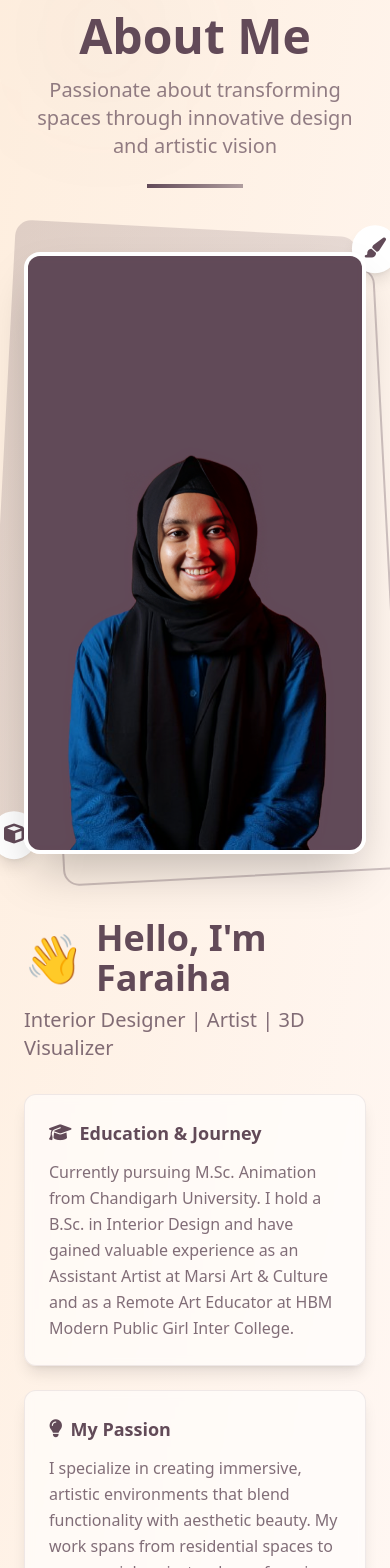
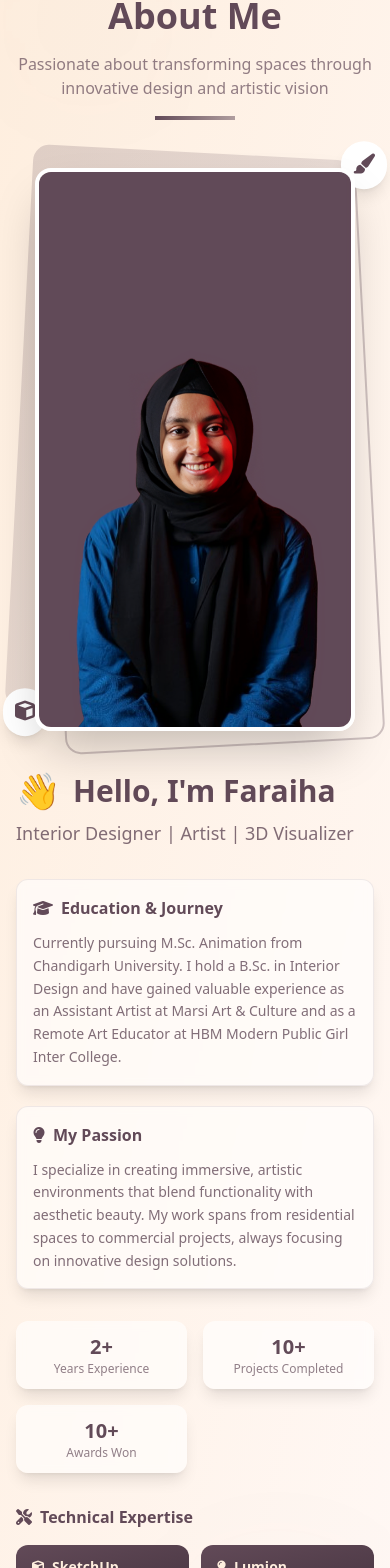
Before and after one commit to DiyaKanwar/Faraiha-Rehman-Portfolio, a React (Create React App) app: page / in a window 390 px wide. Shown: the part 912-2480 px from the top of the page. Built offline with nearby package versions, Linux system fonts and the light colour scheme; the HTML template or start-up script is replaced by a standard one.

Commit message:
other sections

```diff
--- a/src/App.js
+++ b/src/App.js
@@ -321,29 +321,30 @@ export default function App() {
         </div>
       </section>
 
+
       {/* About Section */}
-      <section id="about" className="py-20 bg-gradient-to-br from-[#FEEEDE] to-[#FFF8F5] relative overflow-hidden">
+     <section id="about" className="py-16 sm:py-20 bg-gradient-to-br from-[#FEEEDE] to-[#FFF8F5] relative overflow-hidden">
 
-        {/* Background decorative elements */}
-        <div className="absolute top-10 left-10 w-32 h-32 bg-[#624A58]/5 rounded-full blur-3xl"></div>
-        <div className="absolute bottom-10 right-10 w-48 h-48 bg-[#624A58]/5 rounded-full blur-3xl"></div>
+  {/* Decorative Background */}
+  <div className="absolute top-10 left-10 w-24 h-24 sm:w-32 sm:h-32 bg-[#624A58]/5 rounded-full blur-3xl"></div>
+  <div className="absolute bottom-10 right-10 w-36 h-36 sm:w-48 sm:h-48 bg-[#624A58]/5 rounded-full blur-3xl"></div>
 
-        <div className="container mx-auto px-6 relative z-10">
-          <div className="text-center mb-16">
-            <h2 className="text-5xl font-bold text-[#624A58] mb-4">About Me</h2>
-            <p className="text-xl text-[#624A58]/70 max-w-2xl mx-auto mb-6">
+  <div className="container mx-auto px-4 sm:px-6 relative z-10">
+    <div className="text-center mb-12 sm:mb-16">
+      <h2 className="text-4xl sm:text-5xl font-bold text-[#624A58] mb-4">About Me</h2>
+      <p className="text-base sm:text-xl text-[#624A58]/70 max-w-2xl mx-auto mb-4 sm:mb-6">
         Passionate about transforming spaces through innovative design and artistic vision
       </p>
-            <div className="w-24 h-1 bg-gradient-to-r from-[#624A58] to-[#624A58]/50 mx-auto"></div>
+      <div className="w-20 h-1 bg-gradient-to-r from-[#624A58] to-[#624A58]/50 mx-auto"></div>
     </div>
 
-          <div className="grid grid-cols-1 lg:grid-cols-2 gap-16 items-center max-w-6xl mx-auto">
-            {/* Enhanced Profile Image Section */}
+    <div className="grid grid-cols-1 md:grid-cols-2 gap-10 sm:gap-16 items-center max-w-6xl mx-auto">
+
+      {/* Profile Image */}
       <div className="relative">
-              <div className="relative max-w-md mx-auto">
-                {/* Decorative background shapes */}
-                <div className="absolute -top-6 -left-6 w-full h-full bg-gradient-to-br from-[#624A58]/20 to-[#624A58]/10 rounded-2xl transform rotate-3"></div>
-                <div className="absolute -bottom-6 -right-6 w-full h-full border-2 border-[#624A58]/30 rounded-2xl transform -rotate-3"></div>
+        <div className="relative max-w-xs sm:max-w-md mx-auto">
+          <div className="absolute -top-4 -left-4 w-full h-full bg-gradient-to-br from-[#624A58]/20 to-[#624A58]/10 rounded-2xl transform rotate-3"></div>
+          <div className="absolute -bottom-4 -right-4 w-full h-full border-2 border-[#624A58]/30 rounded-2xl transform -rotate-3"></div>
 
           <img
             loading="lazy"
@@ -352,7 +353,7 @@ export default function App() {
             className="relative z-10 rounded-2xl shadow-2xl w-full h-auto object-cover object-top border-4 border-white"
           />
 
-                {/* Floating skill badges */}
+          {/* Floating badges */}
           <div className="absolute -top-4 -right-8 bg-white shadow-lg rounded-full p-3 animate-bounce">
             <i className="fas fa-paint-brush text-[#624A58] text-xl"></i>
           </div>
@@ -362,59 +363,55 @@ export default function App() {
         </div>
       </div>
 
-            {/* Enhanced Content Section */}
+      {/* Content */}
       <div className="space-y-8">
         <div>
-                <h3 className="text-4xl font-bold text-[#624A58] mb-2 flex items-center gap-3">
-                  <span className="text-5xl">👋</span>
-                  Hello, I'm Faraiha
+          <h3 className="text-3xl sm:text-4xl font-bold text-[#624A58] mb-2 flex items-center gap-3">
+            <span className="text-4xl sm:text-5xl">👋</span> Hello, I'm Faraiha
           </h3>
-                <p className="text-xl text-[#624A58]/80 font-medium">Interior Designer | Artist | 3D Visualizer</p>
+          <p className="text-lg text-[#624A58]/80 font-medium">Interior Designer | Artist | 3D Visualizer</p>
         </div>
 
-              <div className="space-y-6">
-                <div className="bg-white/60 backdrop-blur-sm rounded-xl p-6 shadow-lg border border-[#624A58]/10">
-                  <h4 className="text-lg font-semibold text-[#624A58] mb-3 flex items-center gap-2">
-                    <i className="fas fa-graduation-cap text-[#624A58]"></i>
-                    Education & Journey
+        <div className="space-y-5">
+          {[
+            {
+              icon: "fas fa-graduation-cap",
+              title: "Education & Journey",
+              text: `Currently pursuing M.Sc. Animation from Chandigarh University. I hold a B.Sc. in Interior Design and have gained valuable experience as an Assistant Artist at Marsi Art & Culture and as a Remote Art Educator at HBM Modern Public Girl Inter College.`
+            },
+            {
+              icon: "fas fa-lightbulb",
+              title: "My Passion",
+              text: `I specialize in creating immersive, artistic environments that blend functionality with aesthetic beauty. My work spans from residential spaces to commercial projects, always focusing on innovative design solutions.`
+            }
+          ].map((item, idx) => (
+            <div key={idx} className="bg-white/60 backdrop-blur-sm rounded-xl p-4 sm:p-6 shadow-lg border border-[#624A58]/10">
+              <h4 className="text-base sm:text-lg font-semibold text-[#624A58] mb-3 flex items-center gap-2">
+                <i className={`${item.icon} text-[#624A58]`}></i>
+                {item.title}
               </h4>
-                  <p className="text-[#624A58]/80 leading-relaxed">
-                    Currently pursuing M.Sc. Animation from Chandigarh University. I hold a B.Sc. in Interior Design
-                    and have gained valuable experience as an Assistant Artist at Marsi Art & Culture and as a Remote Art Educator at HBM Modern Public Girl Inter College.
-                  </p>
+              <p className="text-[#624A58]/80 leading-relaxed text-sm sm:text-base">{item.text}</p>
+            </div>
+          ))}
         </div>
 
-                <div className="bg-white/60 backdrop-blur-sm rounded-xl p-6 shadow-lg border border-[#624A58]/10">
-                  <h4 className="text-lg font-semibold text-[#624A58] mb-3 flex items-center gap-2">
-                    <i className="fas fa-lightbulb text-[#624A58]"></i>
-                    My Passion
-                  </h4>
-                  <p className="text-[#624A58]/80 leading-relaxed">
-                    I specialize in creating immersive, artistic environments that blend functionality with aesthetic beauty.
-                    My work spans from residential spaces to commercial projects, always focusing on innovative design solutions.
-                  </p>
+        {/* Stats */}
+        <div className="grid grid-cols-2 sm:grid-cols-3 gap-4 my-6">
+          {[
+            { label: "Years Experience", value: "2+" },
+            { label: "Projects Completed", value: "10+" },
+            { label: "Awards Won", value: "10+" }
+          ].map((item, i) => (
+            <div key={i} className="text-center bg-white/60 backdrop-blur-sm rounded-xl p-3 sm:p-4 shadow-lg">
+              <div className="text-xl sm:text-2xl font-bold text-[#624A58]">{item.value}</div>
+              <div className="text-xs sm:text-sm text-[#624A58]/70">{item.label}</div>
             </div>
+          ))}
         </div>
 
-              {/* Experience Stats */}
-              <div className="grid grid-cols-3 gap-4 my-8">
-                <div className="text-center bg-white/60 backdrop-blur-sm rounded-xl p-4 shadow-lg">
-                  <div className="text-2xl font-bold text-[#624A58]">2+</div>
-                  <div className="text-sm text-[#624A58]/70">Years Experience</div>
-                </div>
-                <div className="text-center bg-white/60 backdrop-blur-sm rounded-xl p-4 shadow-lg">
-                  <div className="text-2xl font-bold text-[#624A58]">10+</div>
-                  <div className="text-sm text-[#624A58]/70">Projects Completed</div>
-                </div>
-                <div className="text-center bg-white/60 backdrop-blur-sm rounded-xl p-4 shadow-lg">
-                  <div className="text-2xl font-bold text-[#624A58]">10+</div>
-                  <div className="text-sm text-[#624A58]/70">Awards Won</div>
-                </div>
-              </div>
-
-              {/* Enhanced Skills Section without skill bars */}
+        {/* Skills */}
         <div>
-                <h4 className="text-lg font-semibold text-[#624A58] mb-4 flex items-center gap-2">
+          <h4 className="text-base sm:text-lg font-semibold text-[#624A58] mb-4 flex items-center gap-2">
             <i className="fas fa-tools text-[#624A58]"></i>
             Technical Expertise
           </h4>
@@ -428,8 +425,7 @@ export default function App() {
               { name: "Photoshop", icon: "fas fa-image" }
             ].map((skill) => (
               <div key={skill.name} className="group">
-                      <div className="bg-gradient-to-br from-[#624A58] to-[#4a3743] text-[#FEEEDE] px-6 py-4 rounded-xl text-base font-semibold hover:shadow-xl transition-all duration-300 cursor-pointer flex items-center gap-3 hover:scale-105">
-
+                <div className="bg-gradient-to-br from-[#624A58] to-[#4a3743] text-[#FEEEDE] px-4 py-3 sm:px-6 sm:py-4 rounded-xl text-sm sm:text-base font-semibold hover:shadow-xl transition-all duration-300 cursor-pointer flex items-center gap-2 sm:gap-3 hover:scale-105">
                   <i className={`${skill.icon} text-xs`}></i>
                   {skill.name}
                 </div>
@@ -441,6 +437,7 @@ export default function App() {
     </div>
   </div>
 </section>
+
 
       {/* Projects Section */}
       <section id="projects" className="py-20 bg-[#FFF8F5]">
@@ -584,9 +581,9 @@ export default function App() {
               <div className="absolute -top-4 -left-4 w-full h-full bg-gradient-to-br from-[#624A58]/10 to-[#624A58]/5 rounded-2xl transform rotate-2"></div>
               <div className="absolute -bottom-4 -right-4 w-full h-full border-2 border-[#624A58]/20 rounded-2xl transform -rotate-2"></div>
 
-              <div className="relative bg-white/80 backdrop-blur-sm rounded-2xl p-12 shadow-2xl border border-[#624A58]/10">
+              <div className="relative bg-white/80 backdrop-blur-sm rounded-2xl p-6 sm:p-10 md:p-12 shadow-2xl border border-[#624A58]/10">
                 {/* Resume Preview Mock */}
-                <div className="grid grid-cols-1 lg:grid-cols-2 gap-12 items-center">
+               <div className="grid grid-cols-1 md:grid-cols-2 gap-8 sm:gap-10 md:gap-12 items-center">
                   <div className="space-y-6">
                     <div className="flex items-center gap-4 mb-8">
                       <div className="w-16 h-16 bg-gradient-to-br from-[#624A58] to-[#4a3743] rounded-xl flex items-center justify-center shadow-lg">
@@ -649,7 +646,7 @@ export default function App() {
                 </div>
 
                 {/* Enhanced Download Button */}
-                <div className="flex flex-col items-center mt-12 pt-8 border-t border-[#624A58]/10">
+                <div className="flex flex-col items-center mt-8 sm:mt-10 md:mt-12 pt-6 sm:pt-8 border-t border-[#624A58]/10">
                   <a
                     href="FARAIHA_REHMAN_RESUME.pdf"
                     download
```
Lines whose indentation alone changed are shown as unchanged.
